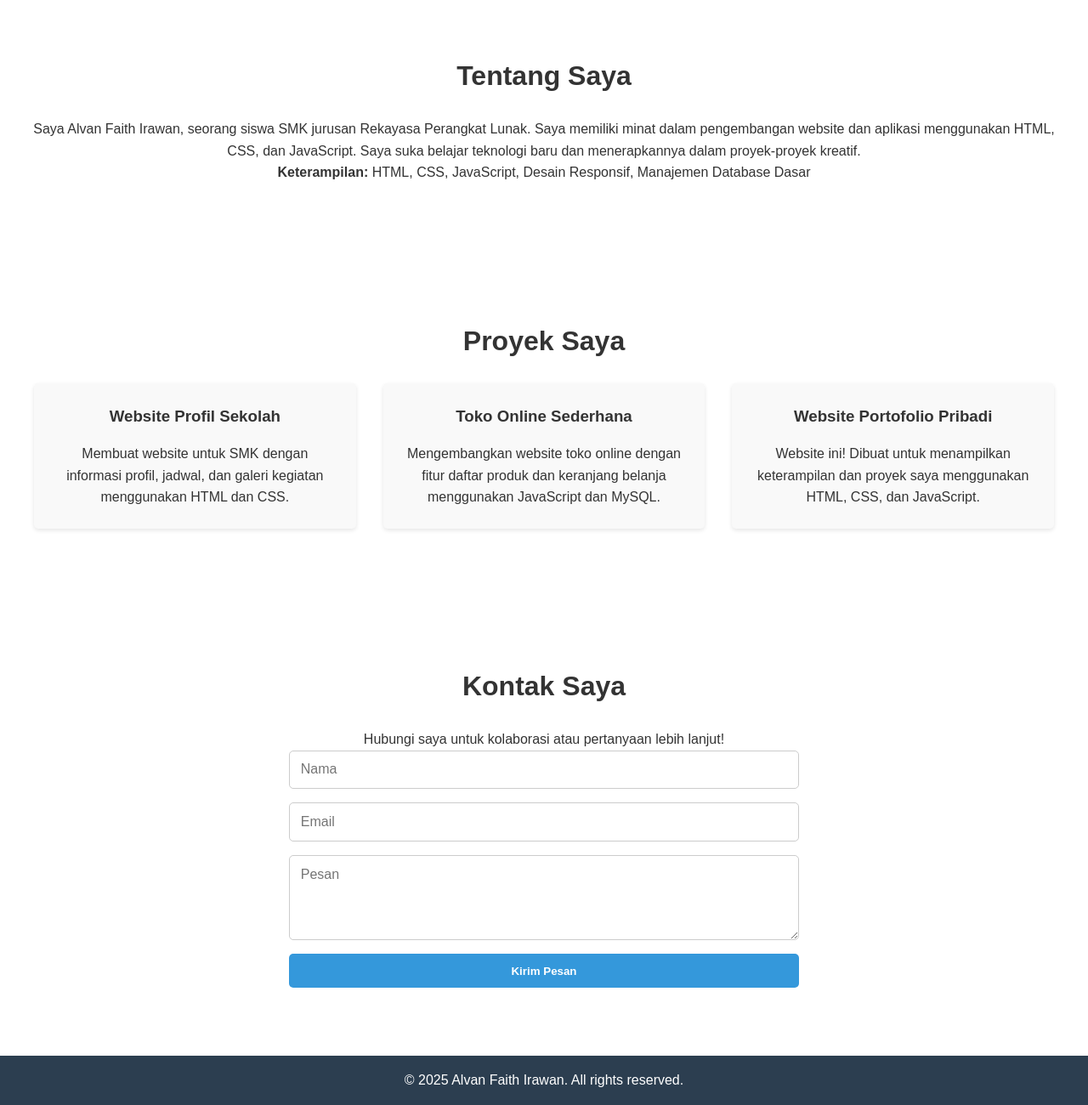
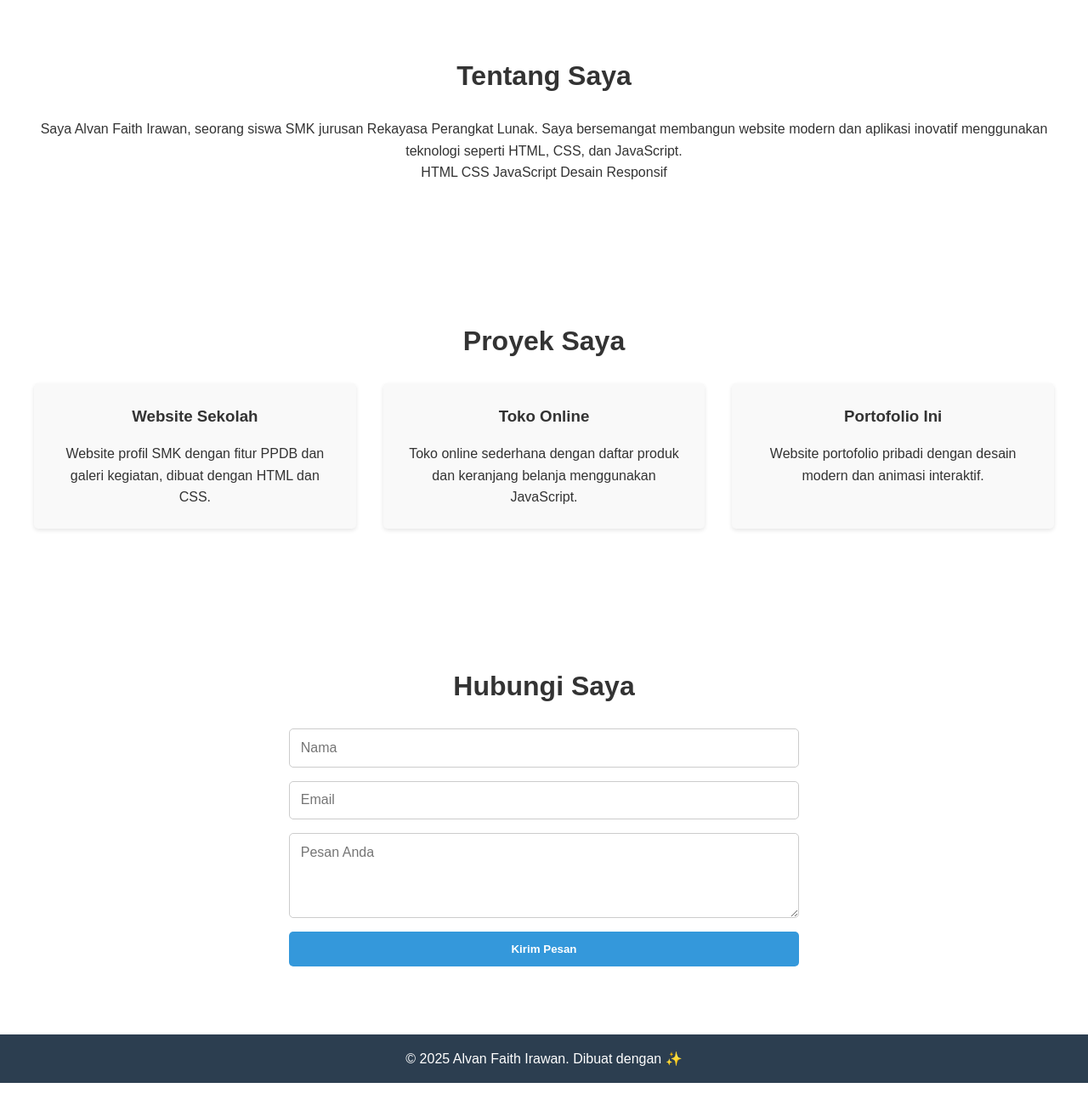
Before and after one commit to KemilingHUB/porto, a plain HTML site: page index.html in a window 1280 px wide. Shown: the part 816-2116 px from the top of the page at 85% size. After the commit the page ends 2090 px from the top, so only its background shows below. Drawn offline with Linux system fonts and the light colour scheme.

Commit message:
Update index.html

```diff
--- a/index.html
+++ b/index.html
@@ -5,11 +5,12 @@
     <meta name="viewport" content="width=device-width, initial-scale=1.0">
     <title>Portofolio Alvan Faith Irawan</title>
     <link rel="stylesheet" href="styles.css">
+    <link href="https://fonts.googleapis.com/css2?family=Poppins:wght@300;400;600&display=swap" rel="stylesheet">
 </head>
 <body>
     <!-- Navbar -->
     <nav>
-        <div class="logo">Alvan Faith Irawan</div>
+        <div class="logo">Alvan Faith</div>
         <ul class="nav-links">
             <li><a href="#home">Home</a></li>
             <li><a href="#about">About</a></li>
@@ -20,55 +21,61 @@
     </nav>
 
     <!-- Home Section -->
-    <section id="home">
+    <section id="home" class="section">
         <div class="hero">
-            <h1>Selamat Datang di Portofolio Saya</h1>
-            <p>Halo, saya Alvan Faith Irawan, seorang pelajar SMK jurusan RPL yang bersemangat dalam web development.</p>
-            <a href="#projects" class="btn">Lihat Proyek Saya</a>
+            <h1 class="fade-in">Alvan Faith Irawan</h1>
+            <p class="fade-in">Pelajar SMK RPL | Pengembang Web yang Bersemangat</p>
+            <a href="#projects" class="btn fade-in">Jelajahi Proyek Saya</a>
         </div>
     </section>
 
     <!-- About Section -->
-    <section id="about">
-        <h2>Tentang Saya</h2>
-        <p>Saya Alvan Faith Irawan, seorang siswa SMK jurusan Rekayasa Perangkat Lunak. Saya memiliki minat dalam pengembangan website dan aplikasi menggunakan HTML, CSS, dan JavaScript. Saya suka belajar teknologi baru dan menerapkannya dalam proyek-proyek kreatif.</p>
-        <p><strong>Keterampilan:</strong> HTML, CSS, JavaScript, Desain Responsif, Manajemen Database Dasar</p>
+    <section id="about" class="section">
+        <h2 class="fade-in">Tentang Saya</h2>
+        <div class="about-content">
+            <p class="fade-in">Saya Alvan Faith Irawan, seorang siswa SMK jurusan Rekayasa Perangkat Lunak. Saya bersemangat membangun website modern dan aplikasi inovatif menggunakan teknologi seperti HTML, CSS, dan JavaScript.</p>
+            <div class="skills fade-in">
+                <span>HTML</span>
+                <span>CSS</span>
+                <span>JavaScript</span>
+                <span>Desain Responsif</span>
+            </div>
+        </div>
     </section>
 
     <!-- Projects Section -->
-    <section id="projects">
-        <h2>Proyek Saya</h2>
+    <section id="projects" class="section">
+        <h2 class="fade-in">Proyek Saya</h2>
         <div class="project-grid">
-            <div class="project-card">
-                <h3>Website Profil Sekolah</h3>
-                <p>Membuat website untuk SMK dengan informasi profil, jadwal, dan galeri kegiatan menggunakan HTML dan CSS.</p>
+            <div class="project-card fade-in">
+                <h3>Website Sekolah</h3>
+                <p>Website profil SMK dengan fitur PPDB dan galeri kegiatan, dibuat dengan HTML dan CSS.</p>
             </div>
-            <div class="project-card">
-                <h3>Toko Online Sederhana</h3>
-                <p>Mengembangkan website toko online dengan fitur daftar produk dan keranjang belanja menggunakan JavaScript dan MySQL.</p>
+            <div class="project-card fade-in">
+                <h3>Toko Online</h3>
+                <p>Toko online sederhana dengan daftar produk dan keranjang belanja menggunakan JavaScript.</p>
             </div>
-            <div class="project-card">
-                <h3>Website Portofolio Pribadi</h3>
-                <p>Website ini! Dibuat untuk menampilkan keterampilan dan proyek saya menggunakan HTML, CSS, dan JavaScript.</p>
+            <div class="project-card fade-in">
+                <h3>Portofolio Ini</h3>
+                <p>Website portofolio pribadi dengan desain modern dan animasi interaktif.</p>
             </div>
         </div>
     </section>
 
     <!-- Contact Section -->
-    <section id="contact">
-        <h2>Kontak Saya</h2>
-        <p>Hubungi saya untuk kolaborasi atau pertanyaan lebih lanjut!</p>
-        <form id="contact-form">
+    <section id="contact" class="section">
+        <h2 class="fade-in">Hubungi Saya</h2>
+        <form id="contact-form" class="fade-in">
             <input type="text" placeholder="Nama" required>
             <input type="email" placeholder="Email" required>
-            <textarea placeholder="Pesan" required></textarea>
+            <textarea placeholder="Pesan Anda" required></textarea>
             <button type="submit" class="btn">Kirim Pesan</button>
         </form>
     </section>
 
     <!-- Footer -->
     <footer>
-        <p>&copy; 2025 Alvan Faith Irawan. All rights reserved.</p>
+        <p>© 2025 Alvan Faith Irawan. Dibuat dengan ✨</p>
     </footer>
 
     <script src="script.js"></script>
```
